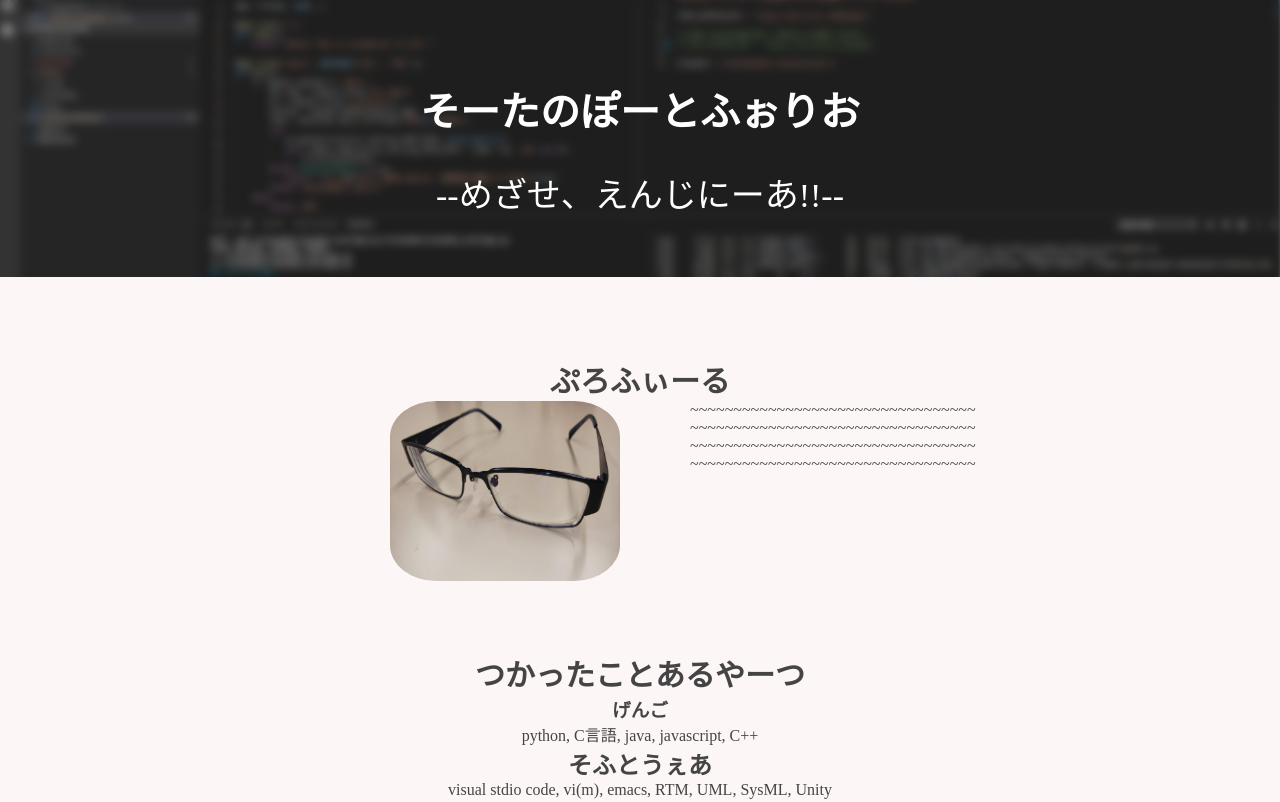
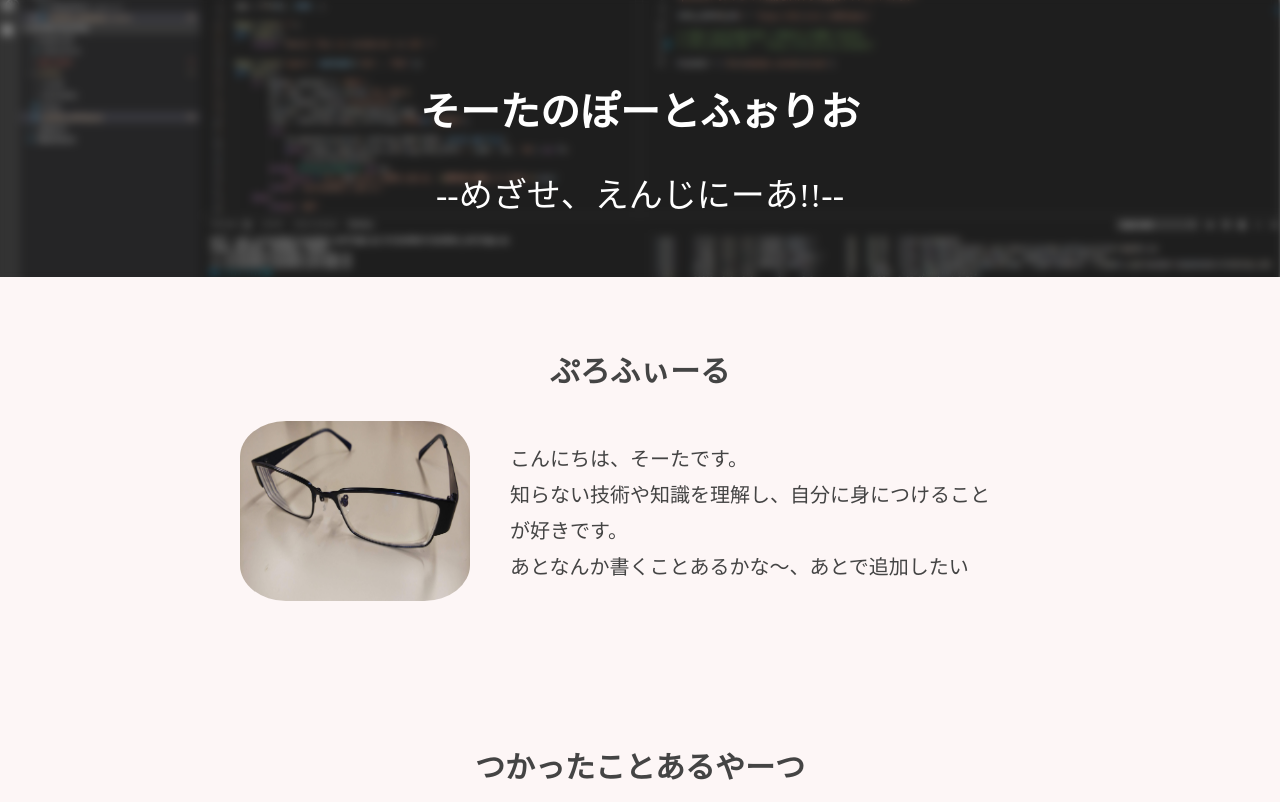
Before and after one commit to Sota-Watanabe/Portfolio-2019, a plain HTML site: page index.html in a window 1280 px wide. Shown: the top 802 px of the page. Drawn offline with Linux system fonts and the light colour scheme.

Commit message:
プロフィールの配置ok

```diff
--- a/css/style.css
+++ b/css/style.css
@@ -15,7 +15,6 @@ header{
     z-index: 0;
     overflow: hidden;/*ブラー効果でボヤけた部分を非表示*/
     padding: 50px 0 60px;
-    margin: 0 0 60px;
 }
 
 header:before{
@@ -53,16 +52,18 @@ article {
 }
 
 article > section {
-    padding: 20px;
-    margin: 30px;
+    padding: 10px;
+    margin: 30px 10px;
 }
 
 article > section > h1 {
     font-size: 30px;
+    padding: 10px;
+    margin: 20px 0;
 }
 
 .img-profile {
-    width: 500px;
+    width: 800px;
     text-align: center;
     /* ↓なぜ必要なのかわからん */
     margin: auto;
@@ -75,20 +76,24 @@ article > section > h1 {
 }
 
 .pull-left {
-    width: 280px;
+    width: 60%;
     height: 180px;
     float: left;
+
     /* box-sizing: border-box; */
 }
-
-.pull-right {
-    width: 200px;
-    height: 180px;
-    float: right;
-}
-
 
 img.icon-large {
     width: 230px;
     border-radius: 20%;
+    margin: 0 40px 0 0;
 }
+
+.profile-text {
+    width: 60%;
+    font-size: 20px;
+    line-height: 180%;
+    margin-bottom: 32px;
+    text-align: left;
+    padding: 20px 0 10px;
+}
--- a/index.html
+++ b/index.html
@@ -14,15 +14,11 @@
         <section>
             <h1>ぷろふぃーる</h1>
             <div class="img-profile clearfix">
-
-                <div class="pull-left">
-                    <img src="img/profile-icon.jpg" class="icon-large pull-left" alt="">
-                </div>
-                <p class="pull-right">
-                    ~~~~~~~~~~~~~~~~~~~~~~~~~~~~~~~~~<br>
-                    ~~~~~~~~~~~~~~~~~~~~~~~~~~~~~~~~~<br>
-                    ~~~~~~~~~~~~~~~~~~~~~~~~~~~~~~~~~<br>
-                    ~~~~~~~~~~~~~~~~~~~~~~~~~~~~~~~~~<br>
+                <img src="img/profile-icon.jpg" class="icon-large pull-left" alt="">
+                <p class="pull-left profile-text">
+                    こんにちは、そーたです。<br>
+                    知らない技術や知識を理解し、自分に身につけることが好きです。<br>
+                    あとなんか書くことあるかな〜、あとで追加したい<br>
                 </p>
             </div>
         </section>
```
